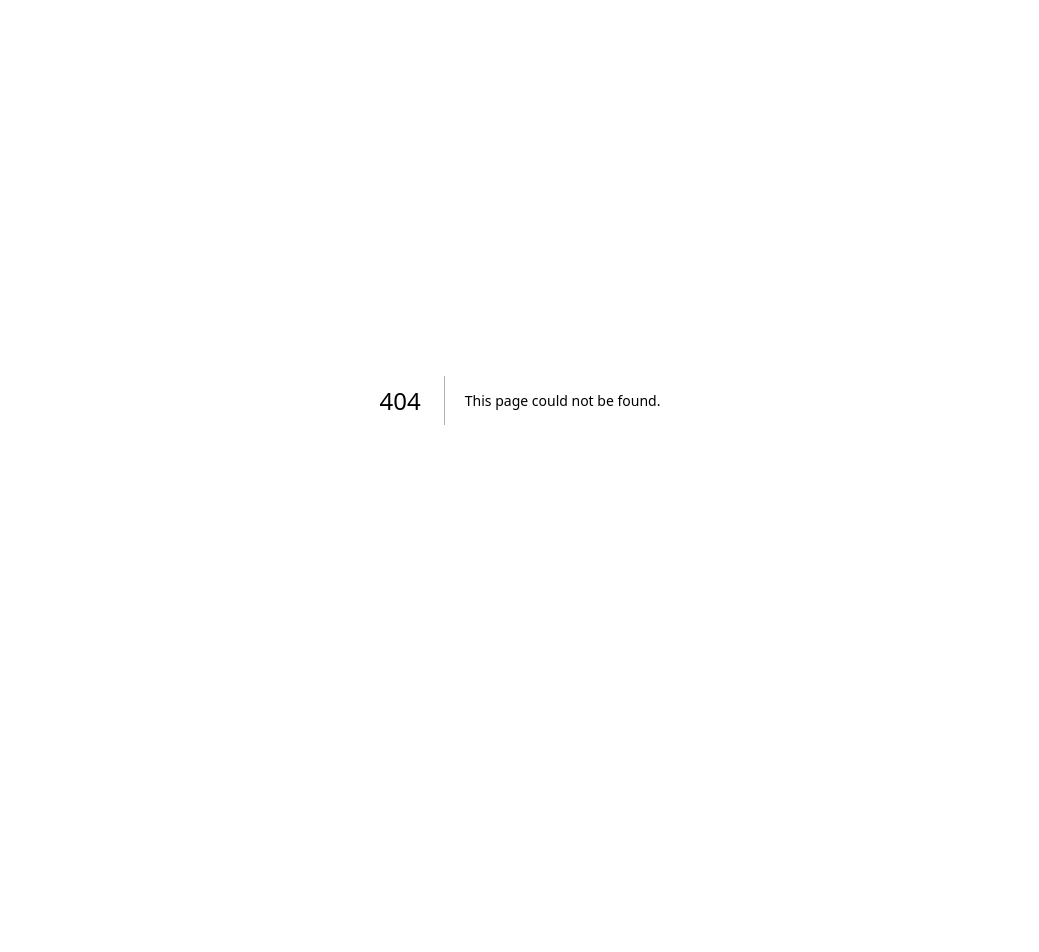
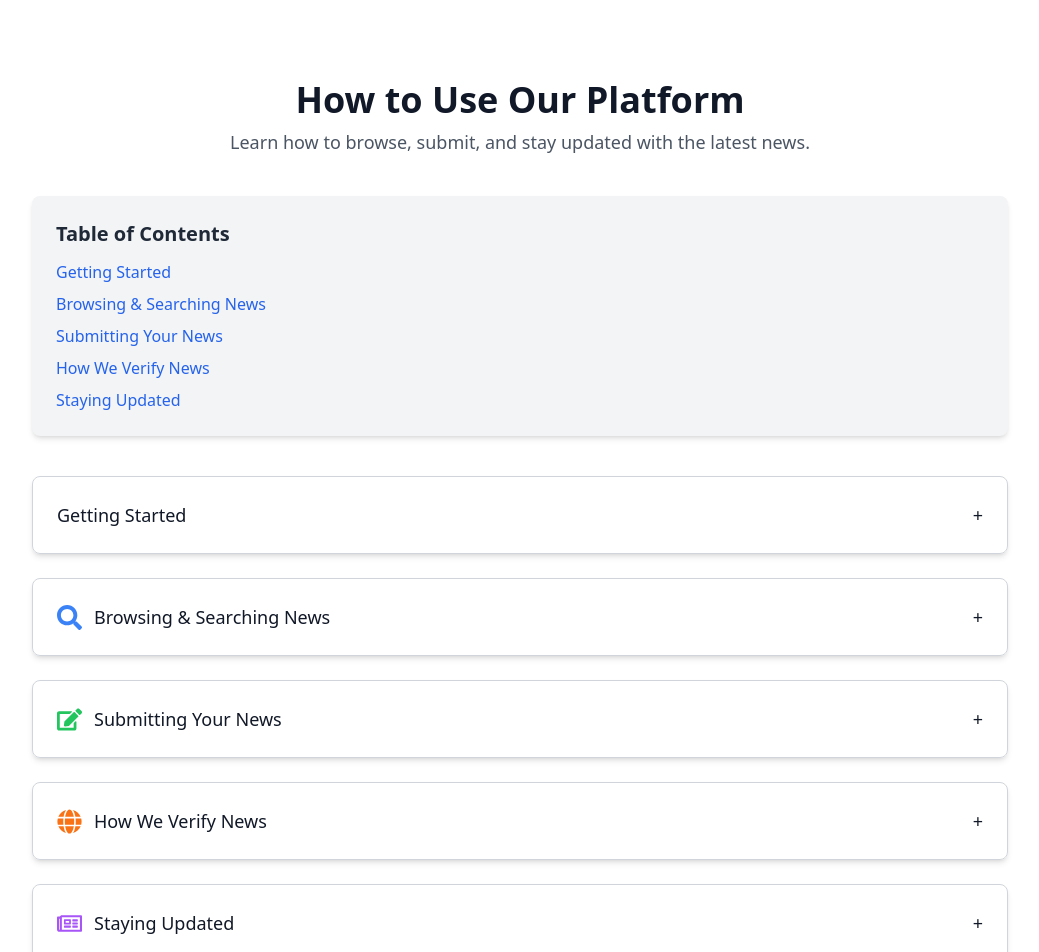
Before and after one commit to fabriceCODER/ukuri, a Next.js app in the folder frontend/: page /guide in a window 1280 px wide. Before the commit this address had no page. Shown: the top 952 px of the page, without its empty margins (120-1159 px from the left). Before the commit the page ends 800 px from the top, so only its background shows below. Built offline with nearby package versions, Linux system fonts and the light colour scheme.

Commit message:
feat: Added privacy policy page

```diff
--- a/frontend/app/about/page.tsx
+++ b/frontend/app/about/page.tsx
@@ -4,7 +4,7 @@ import { FaGlobe, FaUsers, FaBullseye, FaNewspaper } from "react-icons/fa";
 export default function AboutPage() {
     return (
         <Layout>
-            <section className="container mx-auto my-32 px-6 py-12 text-center">
+            <section className="container mx-auto my-28 px-6 py-12 text-center">
                 <h2 className="text-3xl font-bold mb-4 flex justify-center items-center gap-2">
                     <FaNewspaper className="text-blue-500" /> Who We Are
                 </h2>
--- /dev/null
+++ b/frontend/app/guide/page.tsx
@@ -0,0 +1,118 @@
+"use client";
+
+import { useState } from "react";
+import { motion } from "framer-motion";
+import Link from "next/link";
+import { FaSearch, FaEdit, FaGlobe, FaRegNewspaper } from "react-icons/fa";
+
+const guideSections = [
+    {
+        id: "getting-started",
+        title: "Getting Started",
+        content: "Welcome to our news platform! Whether you're here to stay informed or contribute your own news, this guide will help you navigate the site effectively."
+    },
+    {
+        id: "browsing-news",
+        title: "Browsing & Searching News",
+        icon: <FaSearch className="text-blue-500" size={25} />,
+        content: "You can explore the latest news articles from different categories on the homepage. Use the search bar to quickly find articles on topics that interest you."
+    },
+    {
+        id: "submitting-news",
+        title: "Submitting Your News",
+        icon: <FaEdit className="text-green-500" size={25} />,
+        content: "Want to contribute? Click on 'Submit News' and fill out the form with your article's details. Our editorial team will review it before publishing."
+    },
+    {
+        id: "verification-process",
+        title: "How We Verify News",
+        icon: <FaGlobe className="text-orange-500" size={25} />,
+        content: "All submitted articles go through a strict fact-checking process to ensure accuracy and credibility before they are published on our platform."
+    },
+    {
+        id: "staying-updated",
+        title: "Staying Updated",
+        icon: <FaRegNewspaper className="text-purple-500" size={25} />,
+        content: "Subscribe to our newsletter or enable notifications to receive the latest updates directly in your inbox or on your device."
+    }
+];
+
+const GuidePage = () => {
+    const [openSection, setOpenSection] = useState<string | null>(null);
+
+    const toggleSection = (id: string) => {
+        setOpenSection(openSection === id ? null : id);
+    };
+
+    return (
+        <section className="max-w-5xl mx-auto my-20 px-6">
+            {/* Page Header */}
+            <div className="text-center">
+                <h1 className="text-4xl font-bold text-gray-900">How to Use Our Platform</h1>
+                <p className="text-lg text-gray-600 mt-2">Learn how to browse, submit, and stay updated with the latest news.</p>
+            </div>
+
+            {/* Table of Contents */}
+            <div className="mt-10 bg-gray-100 p-6 rounded-lg shadow-md">
+                <h2 className="text-xl font-semibold text-gray-800">Table of Contents</h2>
+                <ul className="mt-3 space-y-2 text-blue-600">
+                    {guideSections.map((section) => (
+                        <li key={section.id}>
+                            <Link href={`#${section.id}`} className="hover:underline">
+                                {section.title}
+                            </Link>
+                        </li>
+                    ))}
+                </ul>
+            </div>
+
+            {/* Guide Sections */}
+            <div className="mt-10 space-y-6">
+                {guideSections.map((section, index) => (
+                    <motion.div
+                        key={section.id}
+                        id={section.id}
+                        initial={{ opacity: 0, y: 10 }}
+                        animate={{ opacity: 1, y: 0 }}
+                        transition={{ duration: 0.3, delay: index * 0.1 }}
+                        className="border border-gray-300 rounded-lg shadow-md p-6"
+                    >
+                        <button
+                            onClick={() => toggleSection(section.id)}
+                            className="w-full flex items-center justify-between text-left text-lg font-medium text-gray-900"
+                        >
+                            <div className="flex items-center gap-3">
+                                {section.icon}
+                                {section.title}
+                            </div>
+                            <span>{openSection === section.id ? "−" : "+"}</span>
+                        </button>
+
+                        {openSection === section.id && (
+                            <motion.div
+                                initial={{ opacity: 0, height: 0 }}
+                                animate={{ opacity: 1, height: "auto" }}
+                                transition={{ duration: 0.3 }}
+                                className="mt-3 text-gray-700"
+                            >
+                                {section.content}
+                            </motion.div>
+                        )}
+                    </motion.div>
+                ))}
+            </div>
+
+            {/* Call to Action */}
+            <div className="mt-16 text-center">
+                <p className="text-lg text-gray-700">Ready to explore the latest news?</p>
+                <Link href="/articles">
+                    <button className="mt-4 px-6 py-3 bg-blue-600 text-white rounded-lg hover:bg-blue-500 transition shadow-md">
+                        View Articles
+                    </button>
+                </Link>
+            </div>
+        </section>
+    );
+};
+
+export default GuidePage;
--- /dev/null
+++ b/frontend/app/privacy/page.tsx
@@ -0,0 +1,81 @@
+"use client";
+
+import { motion } from "framer-motion";
+import Navbar from "@/components/layout/Navbar";
+
+const PrivacyPage = () => {
+    return (
+        <section className="max-w-5xl mx-auto my-20 px-6">
+            <Navbar />
+            {/* Page Header */}
+            <div className="text-center">
+                <h1 className="text-4xl font-bold text-gray-900">Privacy Policy</h1>
+                <p className="text-lg text-gray-600 mt-2">Your privacy matters. Learn how we collect, use, and protect your data.</p>
+            </div>
+
+            {/* Privacy Content */}
+            <motion.div
+                initial={{ opacity: 0, y: 10 }}
+                animate={{ opacity: 1, y: 0 }}
+                transition={{ duration: 0.3 }}
+                className="mt-10 space-y-8 text-gray-700"
+            >
+                <div>
+                    <h2 className="text-xl font-semibold text-gray-900">1. Information We Collect</h2>
+                    <p className="mt-2">
+                        We collect personal and non-personal information, including name, email, and browsing behavior, to enhance your experience.
+                    </p>
+                </div>
+
+                <div>
+                    <h2 className="text-xl font-semibold text-gray-900">2. How We Use Your Information</h2>
+                    <p className="mt-2">
+                        Your data helps us improve our services, personalize content, and provide a secure browsing experience.
+                    </p>
+                </div>
+
+                <div>
+                    <h2 className="text-xl font-semibold text-gray-900">3. Cookies & Tracking Technologies</h2>
+                    <p className="mt-2">
+                        We use cookies to analyze site traffic and enhance user experience. You can manage cookie preferences in your browser settings.
+                    </p>
+                </div>
+
+                <div>
+                    <h2 className="text-xl font-semibold text-gray-900">4. Data Protection & Security</h2>
+                    <p className="mt-2">
+                        We implement industry-standard security measures to safeguard your information from unauthorized access.
+                    </p>
+                </div>
+
+                <div>
+                    <h2 className="text-xl font-semibold text-gray-900">5. Third-Party Services</h2>
+                    <p className="mt-2">
+                        We may integrate with third-party platforms like Google and Facebook for authentication, which follow their respective privacy policies.
+                    </p>
+                </div>
+
+                <div>
+                    <h2 className="text-xl font-semibold text-gray-900">6. Your Rights</h2>
+                    <p className="mt-2">
+                        You have the right to access, update, or delete your data. Contact us if you need assistance.
+                    </p>
+                </div>
+
+                <div>
+                    <h2 className="text-xl font-semibold text-gray-900">7. Updates to This Policy</h2>
+                    <p className="mt-2">
+                        We may update our privacy policy periodically. Check this page for the latest version.
+                    </p>
+                </div>
+            </motion.div>
+
+            {/* Contact & CTA */}
+            <div className="mt-16 text-center">
+                <p className="text-lg text-gray-700">Have questions? Contact us at <span className="text-blue-600">support@newsplatform.com</span></p>
+            </div>
+        </section>
+    );
+};
+
+export default PrivacyPage;
--- a/frontend/components/layout/Navbar.tsx
+++ b/frontend/components/layout/Navbar.tsx
@@ -17,7 +17,7 @@ export default function Navbar() {
                 <div className="hidden md:flex space-x-6">
                     <Link href="/" className="hover:text-blue-500">Home</Link>
                     <Link href="/articles" className="hover:text-blue-500">Articles</Link>
-                    <Link href="/map" className="hover:text-blue-500">World Map</Link>
+                    <Link href="/guide" className="hover:text-blue-500">Tutorials</Link>
                     <Link href="/submit" className="hover:text-blue-500">Submit News</Link>
                     <Link href="/about" className="hover:text-blue-500">About</Link>
                     <Link href="/contact" className="hover:text-blue-500">Contact</Link>
@@ -38,7 +38,7 @@ export default function Navbar() {
                 <div className="md:hidden bg-white shadow-md absolute w-full">
                     <Link href="/" className="block px-6 py-3 hover:bg-gray-100">Home</Link>
                     <Link href="/articles" className="block px-6 py-3 hover:bg-gray-100">Articles</Link>
-                    <Link href="/map" className="block px-6 py-3 hover:bg-gray-100">World Map</Link>
+                    <Link href="/frontend/app/tutorial" className="block px-6 py-3 hover:bg-gray-100">World Map</Link>
                     <Link href="/submit" className="block px-6 py-3 hover:bg-gray-100">Submit News</Link>
                     <Link href="/about" className="block px-6 py-3 hover:bg-gray-100">About</Link>
                     <Link href="/contact" className="block px-6 py-3 hover:bg-gray-100">Contact</Link>
```
